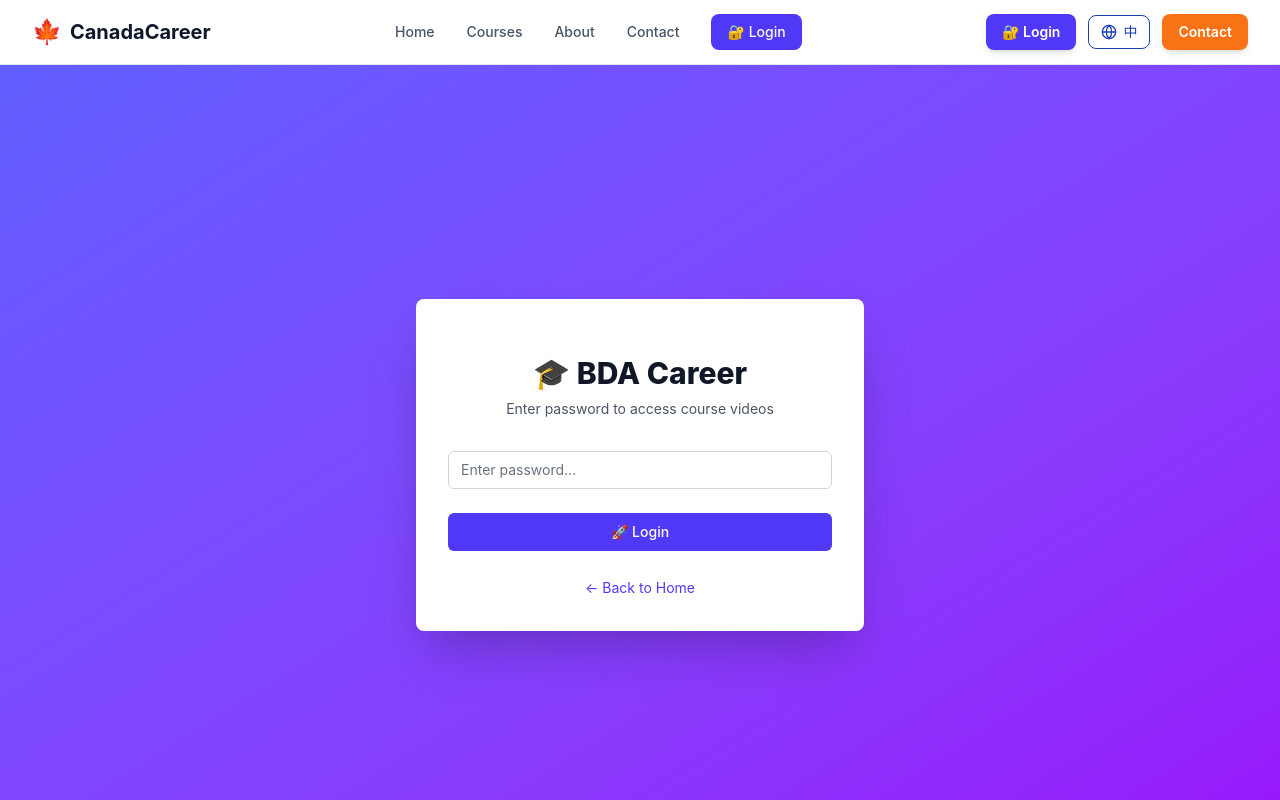
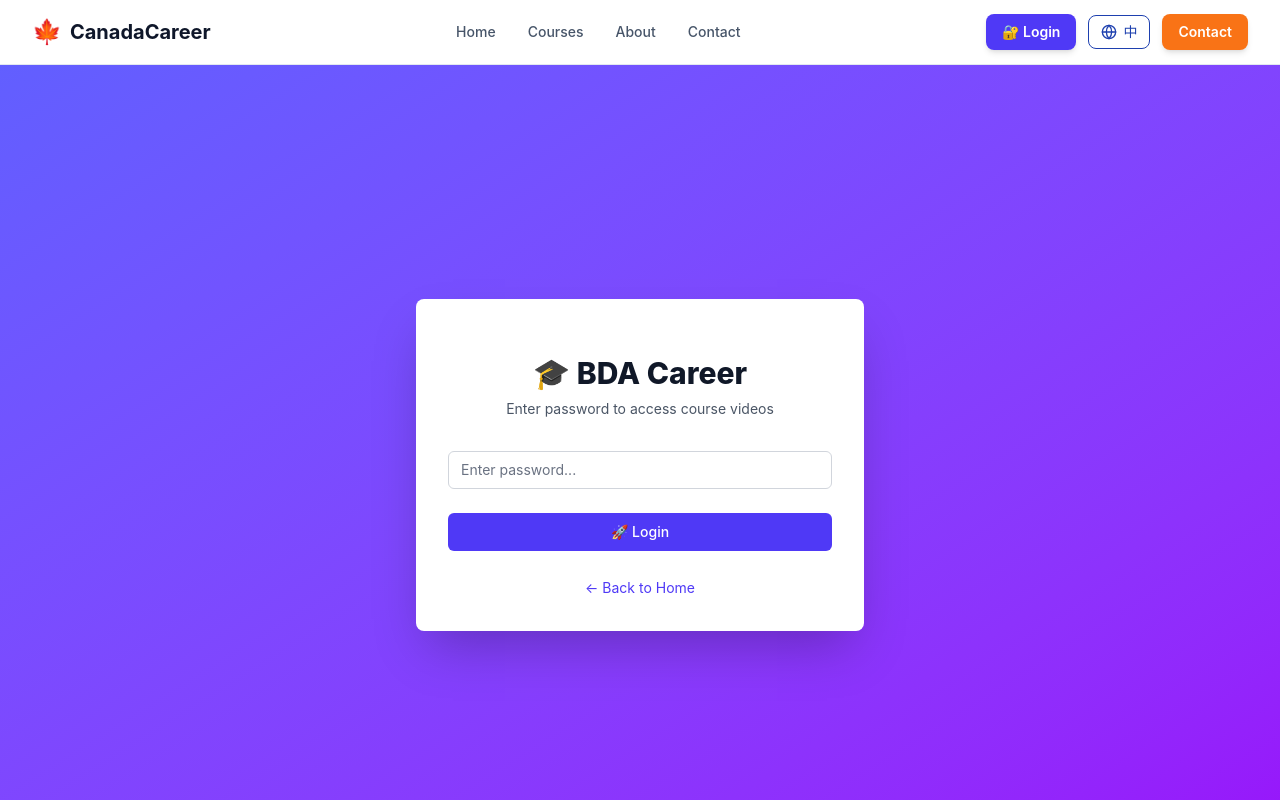
Before and after one commit to bdaconsulting1098-creator/edu-platform, a Next.js app: page /en/login in a window 1280 px wide. Shown: the top 800 px of the page. Built offline with nearby package versions, Linux system fonts and the light colour scheme.

Commit message:
fix: 删除重复的Login按钮

```diff
--- a/components/Nav.tsx
+++ b/components/Nav.tsx
@@ -53,13 +53,6 @@ export function Nav() {
                 {t(link.key)}
               </Link>
             ))}
-            {/* Login Link */}
-            <Link
-              href="/login"
-              className="text-sm font-medium text-white bg-indigo-600 hover:bg-indigo-700 transition-colors px-4 py-2 rounded-lg"
-            >
-              🔐 Login
-            </Link>
           </nav>
 
           {/* Right side */}
```
